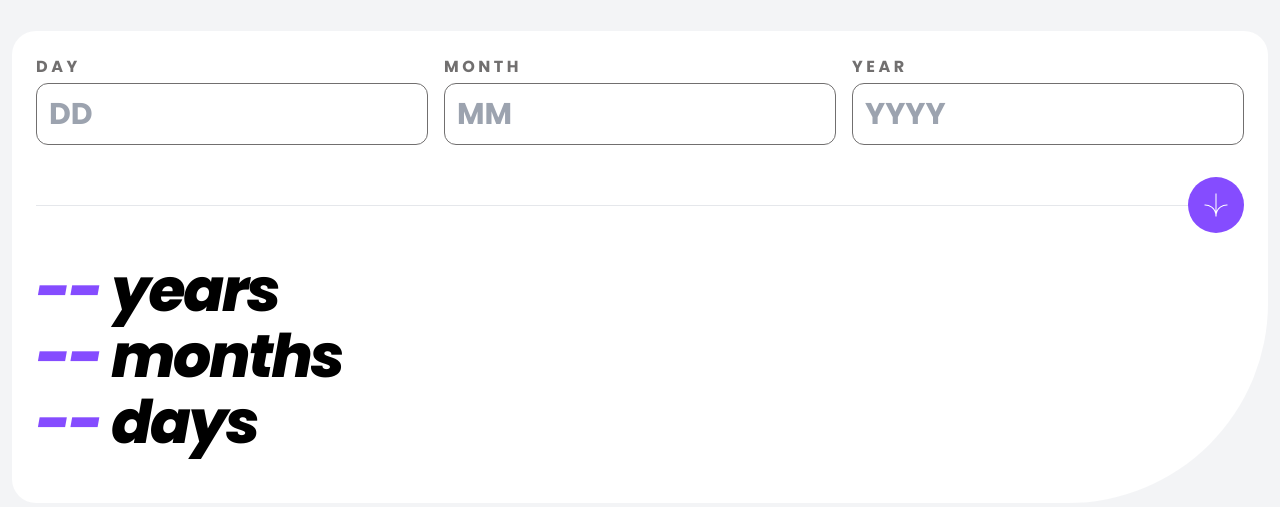
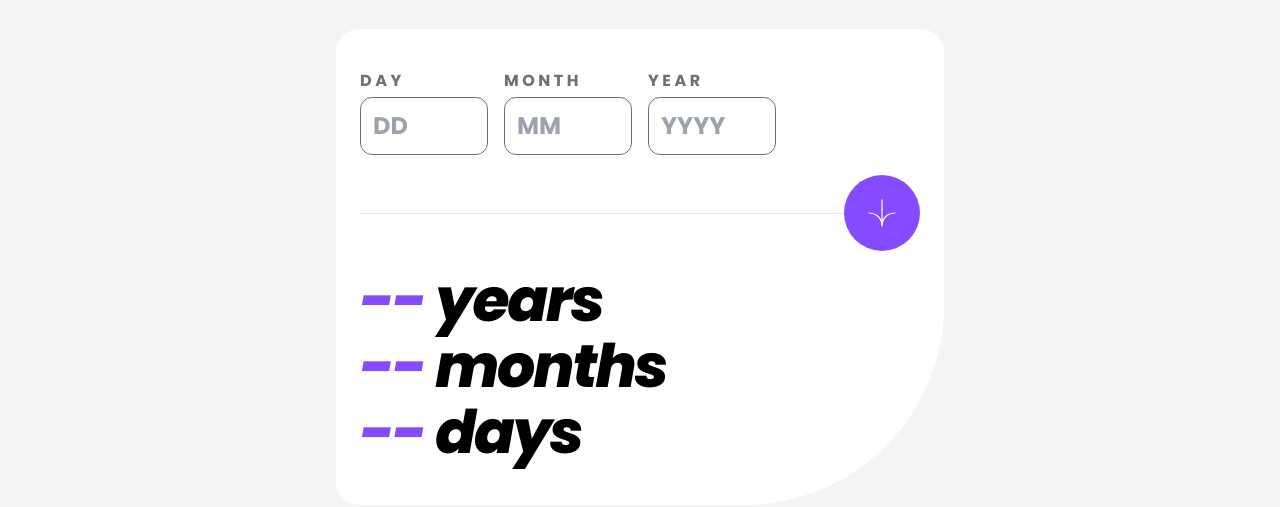
Before and after one commit to YvesCheung88/frontend-mentor-age-calculator, a SvelteKit app: page / in a window 1280 px wide. Shown: the part 133-640 px from the top of the page. Built offline with nearby package versions, Linux system fonts and the light colour scheme.

Commit message:
css responsive

```diff
--- a/src/routes/+page.svelte
+++ b/src/routes/+page.svelte
@@ -108,23 +108,23 @@
 	<div class="calculator-container">
 		<div class="inputs" class:error={hasError}>
 			<label>
-				<span>day</span>
+				<span>DAY</span>
 				<input type="text" placeholder="DD" bind:value={day} />
 				<span>{errorDay}</span>
 			</label>
 			<label>
-				<span>month</span>
+				<span>MONTH</span>
 				<input type="text" placeholder="MM" bind:value={month} />
 				<span>{errorMonth}</span>
 			</label>
 			<label>
-				<span>year</span>
+				<span>YEAR</span>
 				<input type="text" placeholder="YYYY" bind:value={year} />
 				<span>{errorYear}</span>
 			</label>
 		</div>
-		<div class="relative flex justify-center md:justify-end">
-			<hr class="absolute top-1/2 w-full" />
+		<div class="button-wrapper">
+			<hr class="custom-hr" />
 			<button on:click={buttonOnClick}>
 				<img src="/icon-arrow.svg" alt="button" />
 			</button>
@@ -143,36 +143,44 @@
 		& .calculator-container {
 			@apply bg-white rounded-[24px_24px_200px_24px] m-3 p-6;
 			& .inputs {
-				@apply grid grid-cols-3 gap-4 mb-8;
+				@apply grid grid-cols-3 gap-4 my-6 md:grid-cols-4 md:my-4;
 				& label {
-					@apply flex flex-col  justify-between text-[var(--smokey-grey)] uppercase font-bold;
+					@apply flex flex-col  justify-between text-[var(--smokey-grey)]  font-bold;
+
 					& input {
-						@apply p-3 rounded-xl border border-[var(--smokey-grey)] text-3xl cursor-pointer outline-[var(--purple)];
+						@apply p-3 rounded-xl border border-[var(--smokey-grey)] text-2xl cursor-pointer outline-[var(--purple)] md:w-32 text-black;
 					}
 					& span:first-child {
 						@apply tracking-[3.5px] mb-1;
 					}
+					& span:last-child {
+						@apply text-sm font-normal mt-1;
 					}
-				&&.error {
-					& label {
+				}
+				&.error label {
 					@apply text-[var(--light-red)];
 					& input {
 						@apply border border-[var(--light-red)];
 					}
 				}
 			}
+			& .button-wrapper {
+				@apply relative flex justify-center md:justify-end;
+				& .custom-hr {
+					@apply absolute top-1/2 w-full;
 				}
 				& button {
-				@apply grid place-items-center bg-[var(--purple)] rounded-full h-14 w-14 z-10;
+					@apply grid place-items-center bg-[var(--purple)] rounded-full p-5 z-10 md:p-6;
 					& img {
-					@apply w-6 h-6;
+						@apply size-6 md:size-7;
 					}
 					&:hover {
 						@apply bg-[var(--off-black)];
 					}
 				}
+			}
 			& .output {
-				@apply grid leading-[110%] text-6xl italic font-extrabold tracking-[-2.08px] my-6;
+				@apply grid leading-[110%] text-6xl italic font-extrabold tracking-[-2.08px] my-7 md:my-4;
 				& > span > span {
 					@apply text-[var(--purple)] text-6xl;
 				}
```
Lines whose indentation alone changed are shown as unchanged.
